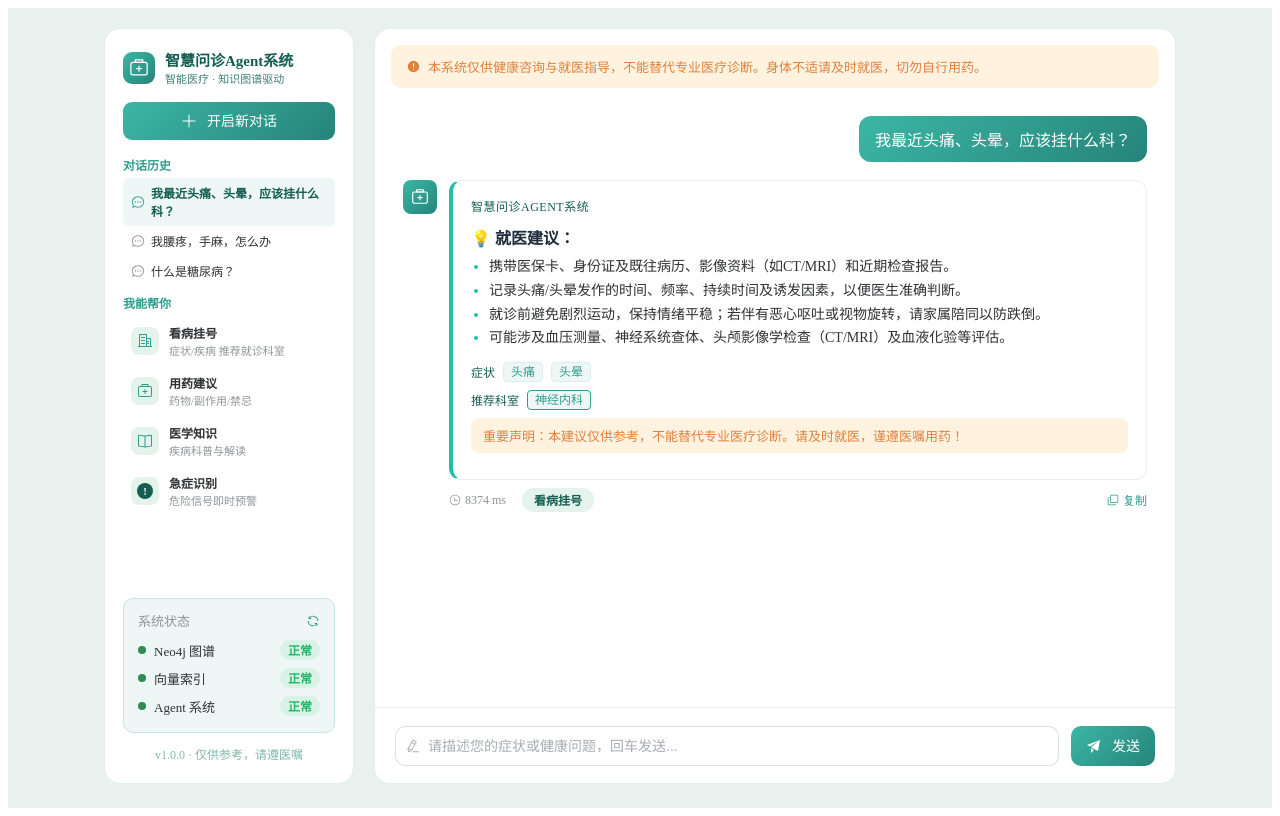
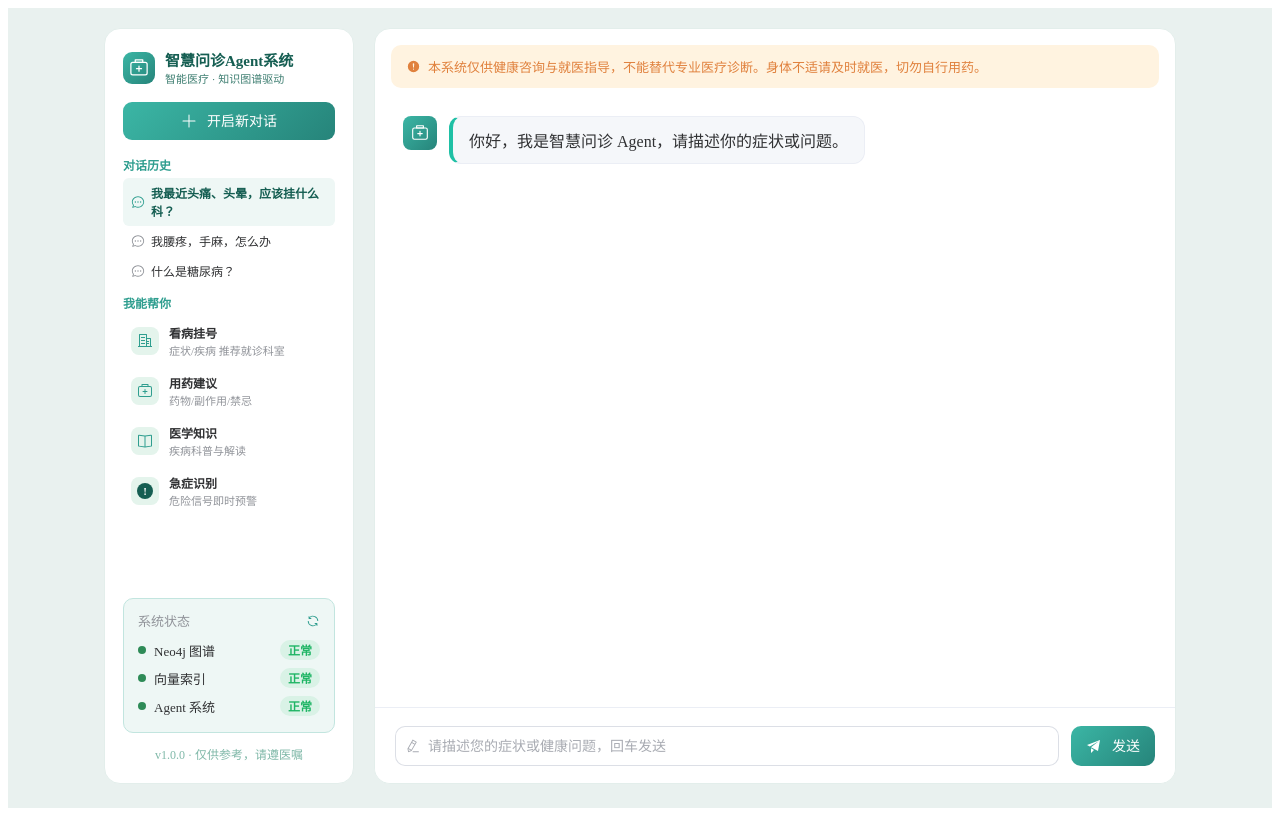
Before and after one commit to zZhou6725/SmartMedicalConsultation, a Vue app in the folder frontend/: page / in a window 1280 px wide. Built offline with nearby package versions, Linux system fonts and the light colour scheme.

Commit message:
feat(P1-1): 实现前端对话输入、发送、消息气泡基础组件 ｜ 验收通过

```diff
--- a/frontend/src/App.vue
+++ b/frontend/src/App.vue
@@ -1,14 +1,45 @@
 <script setup>
-import { ChatDotRound, Plus, OfficeBuilding, FirstAidKit, Reading, Refresh, Promotion, WarningFilled, EditPen, Clock, CopyDocument } from '@element-plus/icons-vue'
-// P0-2 静态骨架：对齐「理想项目界面」原型（手册 16.5）
+
+// 1) ref 是 Vue 的响应式引用：值变了，页面会自动更新。用它存"消息列表"和"输入内容"
+import { ref } from 'vue'
+
+// Element Plus 图标（沿用）
+import {
+  ChatDotRound, Plus, OfficeBuilding, FirstAidKit, Reading,
+  Refresh, Promotion, WarningFilled, EditPen,
+} from '@element-plus/icons-vue'
+
+// 2) 消息列表：前端只认这个数组，模板用 v-for 渲染它
+//    这样以后把 AI 回复从 mock 换成接口数据，只改 getReply()，一劳永逸
+const messages = ref([
+  { role: 'assistant', content: '你好，我是智慧问诊 Agent，请描述你的症状或问题。' },
+])
+
+// 3) 输入框内容（v-model 双向绑定）
+const inputText = ref('')
+
+// 4) 发送消息
+function send() {
+  const text = inputText.value.trim()
+  if (!text) return                 // 空内容不发
+  messages.value.push({ role: 'user', content: text })   // 用户消息立即上屏（右对齐）
+  inputText.value = ''              // 清空输入框
+  const reply = getReply(text)      // 获取 AI 回复
+  messages.value.push({ role: 'assistant', content: reply })  // 追加 AI 消息（左对齐）
+}
+
+// 5) 本地 mock 回复：P1-3 时把这函数内部换成"调后端 /api/chat"
+function getReply(text) {
+  return '这是一条模拟回复：「' + text + '」。前端收发与渲染已打通。'
+}
+
 </script>
 
 <template>
   <el-container class="app">
     <el-container class="body">
-      <!-- 左侧：圆角浮动卡片 -->
+      <!-- 左侧卡片 -->
       <el-aside width="250px" class="sidebar">
-        <!-- 品牌头 -->
         <div class="brand">
           <div class="brand-logo"><el-icon :size="20" color="#fff"><FirstAidKit/></el-icon></div>
           <div>
@@ -16,7 +47,6 @@ import { ChatDotRound, Plus, OfficeBuilding, FirstAidKit, Reading, Refresh, Prom
             <div class="brand-sub">智能医疗 · 知识图谱驱动</div>
           </div>
         </div>
-
         <el-button type="primary" class="new-chat gbtn"><el-icon :size="16"><Plus/></el-icon><span>开启新对话</span></el-button>
 
         <div class="side-title">对话历史</div>
@@ -25,89 +55,47 @@ import { ChatDotRound, Plus, OfficeBuilding, FirstAidKit, Reading, Refresh, Prom
         <div class="history-item"><el-icon :size="14"><ChatDotRound/></el-icon><span>什么是糖尿病？</span></div>
 
         <div class="side-title">我能帮你</div>
-        <div class="feature">
-          <div class="feature-ico"><el-icon :size="16"><OfficeBuilding/></el-icon></div>
-          <div>
-            <div class="feature-name">看病挂号</div>
-            <div class="feature-desc">症状/疾病 推荐就诊科室</div>
-          </div>
-        </div>
-        <div class="feature">
-          <div class="feature-ico"><el-icon :size="16"><FirstAidKit/></el-icon></div>
-          <div>
-            <div class="feature-name">用药建议</div>
-            <div class="feature-desc">药物/副作用/禁忌</div>
-          </div>
-        </div>
-        <div class="feature">
-          <div class="feature-ico"><el-icon :size="16"><Reading/></el-icon></div>
-          <div>
-            <div class="feature-name">医学知识</div>
-            <div class="feature-desc">疾病科普与解读</div>
-          </div>
-        </div>
-        <div class="feature">
-          <div class="feature-ico"><span class="alert">!</span></div>
-          <div>
-            <div class="feature-name">急症识别</div>
-            <div class="feature-desc">危险信号即时预警</div>
-          </div>
-        </div>
+        <div class="feature"><div class="feature-ico"><el-icon :size="16"><OfficeBuilding/></el-icon></div><div><div class="feature-name">看病挂号</div><div class="feature-desc">症状/疾病 推荐就诊科室</div></div></div>
+        <div class="feature"><div class="feature-ico"><el-icon :size="16"><FirstAidKit/></el-icon></div><div><div class="feature-name">用药建议</div><div class="feature-desc">药物/副作用/禁忌</div></div></div>
+        <div class="feature"><div class="feature-ico"><el-icon :size="16"><Reading/></el-icon></div><div><div class="feature-name">医学知识</div><div class="feature-desc">疾病科普与解读</div></div></div>
+        <div class="feature"><div class="feature-ico"><span class="alert">!</span></div><div><div class="feature-name">急症识别</div><div class="feature-desc">危险信号即时预警</div></div></div>
 
-        <!-- 系统状态卡片 -->
         <div class="status-panel">
           <div class="status-title">系统状态 <el-icon class="refresh" :size="14"><Refresh/></el-icon></div>
           <div class="status-row"><span class="dot on"></span>Neo4j 图谱<span class="ok">正常</span></div>
           <div class="status-row"><span class="dot on"></span>向量索引<span class="ok">正常</span></div>
           <div class="status-row"><span class="dot on"></span>Agent 系统<span class="ok">正常</span></div>
         </div>
-
         <div class="version">v1.0.0 · 仅供参考，请遵医嘱</div>
       </el-aside>
 
-      <!-- 右侧卡片：警示条 + 对话区 + 输入区 -->
+      <!-- 右侧卡片 -->
       <el-container class="right">
         <el-header class="warn-bar">
           <el-icon class="warn-ico"><WarningFilled/></el-icon>
           <span>本系统仅供健康咨询与就医指导，不能替代专业医疗诊断。身体不适请及时就医，切勿自行用药。</span>
         </el-header>
+
         <el-main class="chat">
-          <div class="msg user">
-            <div class="bubble">我最近头痛、头晕，应该挂什么科？</div>
-          </div>
-
-          <div class="msg assistant">
-            <div class="avatar"><el-icon :size="18" color="#fff"><FirstAidKit/></el-icon></div>
-            <div class="ai-body">
-              <div class="card">
-                <div class="card-title">智慧问诊AGENT系统</div>
-                <div class="advice-title">💡 就医建议：</div>
-                <ul class="advice">
-                  <li>携带医保卡、身份证及既往病历、影像资料（如CT/MRI）和近期检查报告。</li>
-                  <li>记录头痛/头晕发作的时间、频率、持续时间及诱发因素，以便医生准确判断。</li>
-                  <li>就诊前避免剧烈运动，保持情绪平稳；若伴有恶心呕吐或视物旋转，请家属陪同以防跌倒。</li>
-                  <li>可能涉及血压测量、神经系统查体、头颅影像学检查（CT/MRI）及血液化验等评估。</li>
-                </ul>
-                <div class="row"><span class="label">症状</span><el-tag size="small">头痛</el-tag><el-tag size="small">头晕</el-tag></div>
-                <div class="row"><span class="label">推荐科室</span><el-tag size="small" class="dept">神经内科</el-tag></div>
-                <div class="disclaimer">重要声明：本建议仅供参考，不能替代专业医疗诊断。请及时就医，谨遵医嘱用药！</div>
-              </div>
-              <div class="card-footer">
-                <div class="footer-left">
-                  <span class="ms"><el-icon><Clock/></el-icon> 8374 ms</span>
-                  <span class="link pill">看病挂号</span>
-                </div>
-                <span class="link copy"><el-icon><CopyDocument/></el-icon> 复制</span>
-              </div>
-            </div>
+          <!-- 6) v-for：根据 messages 动态渲染消息，:class 按角色区分左右 -->
+          <div v-for="(msg, i) in messages" :key="i" class="msg" :class="msg.role">
+            <template v-if="msg.role === 'assistant'">
+              <div class="avatar"><el-icon :size="18" color="#fff"><FirstAidKit/></el-icon></div>
+              <div class="bubble ai">{{ msg.content }}</div>
+            </template>
+            <template v-else>
+              <div class="bubble user">{{ msg.content }}</div>
+            </template>
           </div>
         </el-main>
 
         <el-footer class="input-bar" height="76px">
-          <el-input placeholder="请描述您的症状或健康问题，回车发送...">
+          <!-- 7) v-model 绑定输入内容；@keyup.enter 回车发送 -->
+          <el-input v-model="inputText" placeholder="请描述您的症状或健康问题，回车发送" @keyup.enter="send()">
             <template #prefix><el-icon><EditPen/></el-icon></template>
           </el-input>
-          <el-button type="primary" class="send gbtn"><el-icon :size="16"><Promotion/></el-icon><span>发送</span></el-button>
+          <!-- 8) @click 发送按钮 -->
+          <el-button type="primary" class="send gbtn" @click="send()"><el-icon :size="16"><Promotion/></el-icon><span>发送</span></el-button>
         </el-footer>
       </el-container>
     </el-container>
@@ -116,13 +104,10 @@ import { ChatDotRound, Plus, OfficeBuilding, FirstAidKit, Reading, Refresh, Prom
 
 <style scoped>
 .app { height: 100vh; width: 100%; display: flex; flex-direction: column; background: #e9f1ef; --el-color-primary: #2f9e8f; --el-color-primary-light-3: #5cbaac; --el-color-primary-light-5: #8fd0c7; --el-color-primary-light-7: #c2e5df; --el-color-primary-light-8: #d9f0ec; --el-color-primary-light-9: #eef7f5; --el-color-primary-dark-2: #26847a; }
-
 .warn-bar { margin: 16px 16px 4px; background: #fff3e0; color: #e0813d; border-radius: 10px; display: flex; align-items: center; justify-content: flex-start; gap: 8px; font-size: 13px; padding: 12px 16px; box-sizing: border-box; height: auto; min-height: 42px; }
 .warn-bar .el-icon { flex-shrink: 0; }
-
 .body { flex: 1; display: flex; flex-direction: row; gap: 20px; padding: 20px 24px 24px; overflow: hidden; box-sizing: border-box; max-width: 1120px; margin: 0 auto; width: 100%; }
 
-/* ---------- 左侧：圆角浮动卡片 ---------- */
 .sidebar { background: #fff; border-radius: 16px; border: 1px solid #e3eeeb; padding: 20px 18px; display: flex; flex-direction: column; box-sizing: border-box; flex-shrink: 0; }
 .brand { display: flex; align-items: center; gap: 10px; margin-bottom: 16px; }
 .brand-logo { width: 32px; height: 32px; border-radius: 9px; background-image: linear-gradient(135deg, #3bb6a5, #26847a); display: flex; align-items: center; justify-content: center; }
@@ -137,9 +122,8 @@ import { ChatDotRound, Plus, OfficeBuilding, FirstAidKit, Reading, Refresh, Prom
 .sidebar .side-title:first-of-type { margin-top: 2px; }
 .history-item { display: flex; align-items: center; gap: 6px; padding: 6px 8px; border-radius: 6px; font-size: 12px; color: #303133; cursor: pointer; }
 .history-item .el-icon { color: #909399; flex-shrink: 0; }
+.history-item.sel { background: #eef7f5; color: #155e52; font-weight: 600; }
 .history-item.sel .el-icon { color: #2f9e8f; }
-.history-item:hover { background: #f5f7fa; }
-.history-item.sel { background: #eef7f5; color: #155e52; font-weight: 600; }
 
 .feature { display: flex; align-items: center; gap: 10px; padding: 8px 8px; border-radius: 6px; cursor: pointer; }
 .feature:hover { background: #f5f7fa; }
@@ -156,39 +140,16 @@ import { ChatDotRound, Plus, OfficeBuilding, FirstAidKit, Reading, Refresh, Prom
 .dot { width: 8px; height: 8px; border-radius: 50%; flex-shrink: 0; }
 .dot.on { background: #2e8b57; }
 .status-row .ok { margin-left: auto; background: #d9f2e6; color: #1fb565; border-radius: 999px; padding: 1px 8px; font-size: 12px; font-weight: 600; }
-/* 异常状态样式（后续当某个组件异常时给行加 bad 类） */
-.status-row.bad .dot { background: #e74c3c; }
-.status-row.bad .ok { background: #fde3e0; color: #e74c3c; }
 .version { margin-top: 12px; font-size: 12px; color: #7fb8a8; text-align: center; }
 
-/* ---------- 右侧 ---------- */
 .right { flex: 1; background: #fff; border-radius: 16px; border: 1px solid #e3eeeb; display: flex; flex-direction: column; overflow: hidden; }
 .chat { background: #fff; display: flex; flex-direction: column; overflow-y: auto; padding: 24px 28px; }
 .msg { display: flex; margin-bottom: 18px; }
 .msg.user { justify-content: flex-end; }
-.bubble { background-image: linear-gradient(135deg, #3bb6a5, #26847a); color: #fff; padding: 11px 16px; border-radius: 12px; max-width: 70%; }
-
 .msg.assistant { align-items: flex-start; gap: 12px; }
 .avatar { width: 34px; height: 34px; border-radius: 8px; background-image: linear-gradient(135deg, #3bb6a5, #26847a); flex-shrink: 0; display: flex; align-items: center; justify-content: center; }
-.ai-body { flex: 1; display: flex; flex-direction: column; }
-.card { width: 100%; background: #fff; border: 1px solid #ebeef5; border-left: 4px solid #1fc0a5; border-radius: 12px; padding: 16px 18px; box-sizing: border-box; }
-.card-title { font-size: 12px; color: #155e52; letter-spacing: .5px; margin-bottom: 10px; }
-.advice-title { font-weight: 600; color: #1f2d3d; margin-bottom: 6px; }
-.advice { margin: 0 0 12px; padding-left: 18px; font-size: 14px; color: #303133; line-height: 1.7; }
-.advice li::marker { color: #1fc0a5; }
-.row { display: flex; align-items: center; gap: 8px; margin-bottom: 8px; }
-.row .label { font-size: 12px; color: #155e52; }
-.row .dept { background: #eef7f5; border-color: #2f9e8f; color: #2f9e8f; }
-.disclaimer { background: #fff3e0; color: #e0813d; border-radius: 8px; padding: 8px 12px; font-size: 13px; margin-bottom: 10px; display: flex; align-items: center; gap: 6px; }
-.disclaimer .info-ico { width: 15px; height: 15px; border: 2px solid #e0813d; color: #e0813d; border-radius: 50%; display: inline-flex; align-items: center; justify-content: center; font-size: 11px; font-weight: 700; font-style: italic; flex-shrink: 0; }
-.disclaimer .red-dot { width: 13px; height: 13px; border-radius: 50%; background: #e54d42; flex-shrink: 0; }
-.disclaimer .el-icon { flex-shrink: 0; }
-.card-footer { display: flex; align-items: center; justify-content: space-between; gap: 16px; font-size: 12px; color: #909399; margin-top: 8px; }
-.card-footer .footer-left { display: flex; align-items: center; gap: 16px; }
-.card-footer .ms { display: flex; align-items: center; gap: 4px; }
-.card-footer .el-icon { flex-shrink: 0; }
-.card-footer .link { color: #2f9e8f; cursor: pointer; display: flex; align-items: center; gap: 4px; }
-.card-footer .link.pill { background: #e4f4ec; color: #155e52; border-radius: 999px; padding: 3px 12px; font-weight: 600; }
+.bubble.user { background-image: linear-gradient(135deg, #3bb6a5, #26847a); color: #fff; padding: 11px 16px; border-radius: 12px; max-width: 70%; }
+.bubble.ai { background: #f5f7fa; border: 1px solid #ebeef5; border-left: 4px solid #1fc0a5; color: #303133; padding: 11px 16px; border-radius: 12px; max-width: 78%; }
 
 .input-bar { background: #fff; border-top: 1px solid #ebeef5; display: flex; align-items: center; gap: 12px; padding: 14px 20px; box-sizing: border-box; --el-component-size: 40px; }
 .input-bar .el-input { flex: 1; --el-input-height: 40px; --el-input-border-radius: 10px; }
```
